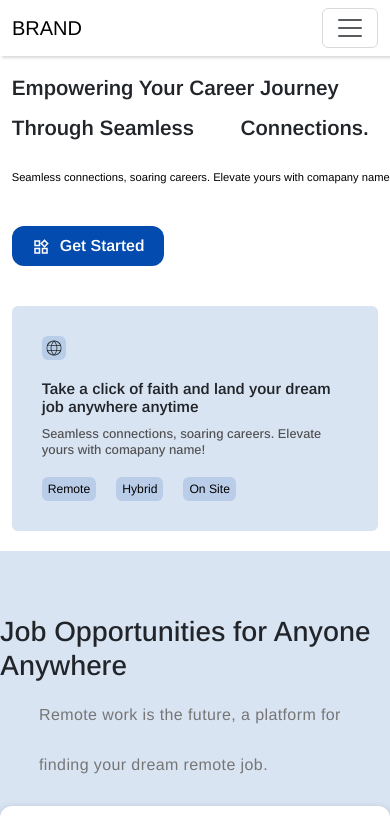
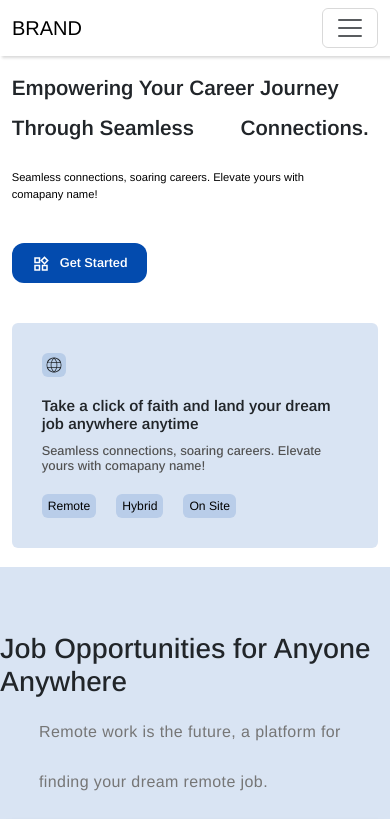
Before and after one commit to c4928315/project002, a React (Create React App) app: page / in a window 390 px wide. Shown: the top 819 px of the page. Built offline with nearby package versions, Linux system fonts and the light colour scheme; no server answers; some icons are missing.

Commit message:
on my way

```diff
--- a/src/Components/Hero/hero.css
+++ b/src/Components/Hero/hero.css
@@ -404,6 +404,11 @@
 
   .heroMainBtn{
     width: fit-content;
+
+  }
+
+  .heroMainBtn button{
+    font-size: 0.8em;
   }
 
   .heroMainSecBtn{
@@ -415,6 +420,10 @@
     flex-wrap: wrap;
   }
 
+  .heroMainP{
+    width: 80%;
+  }
+
   .heroMainP p{
     font-size: 0.7em;
   }
```
